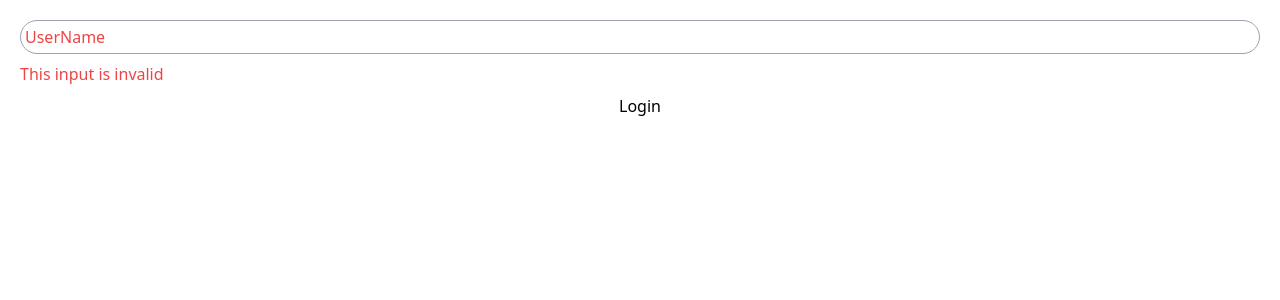
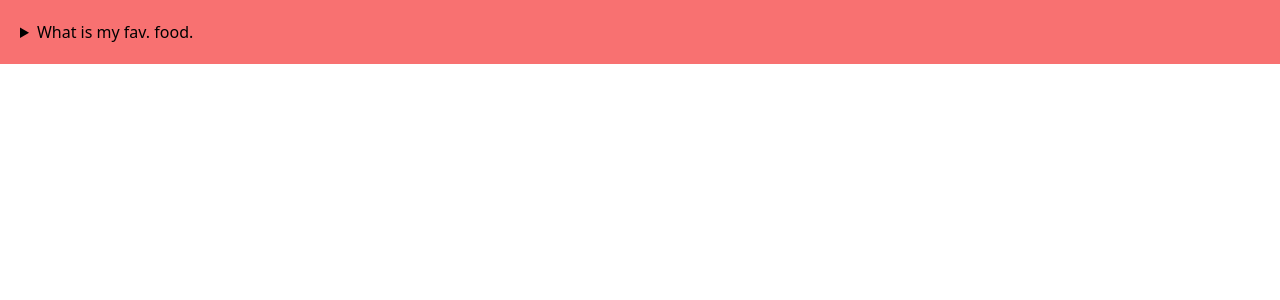
Before and after one commit to plagdoctor/carrot-market, a Next.js app: page / in a window 1280 px wide. Shown: the top 300 px of the page. Built offline with nearby package versions, Linux system fonts and the light colour scheme.

Commit message:
tailwind list conotrol+marker

```diff
--- a/pages/index.tsx
+++ b/pages/index.tsx
@@ -2,18 +2,18 @@ import type { NextPage } from "next";
 
 const Home: NextPage = () => {
   return (
-    <form className="flex flex-col space-y-2 p-5 focus-within:bg-blue-100">
-      <input type="text"
-      required
-      placeholder="UserName"
-      className=" border p-1 peer border-gray-400 rounded-full placeholder:text-red-500"
-      />
-      <span className=" hidden peer-invalid:block peer-invalid:text-red-500">This input is invalid</span>
-      <span className=" hidden peer-valid:block peer-invalid:text-teal-500">awesome Username</span>
-      <span className=" hidden peer-hover:block peer-invalid: text-orange-400">hello</span>
+    <div className="flex flex-col space-y-2 p-5 bg-red-400">
+      <details className="select-none open:text-white open:bg-indigo-400">
+        <summary className="cursor-pointer">What is my fav. food.</summary>
+        <span className="">피자</span>
+        <ul className=" list-decimal marker:text-teal-500">
+          <li>hi</li>
+          <li>hi</li>
+          <li>hi</li>
+        </ul>
 
-      <input type="submit" value="Login" className="bg-white"/>
-    </form>
+      </details>
+    </div>
   );
 };
 
```
